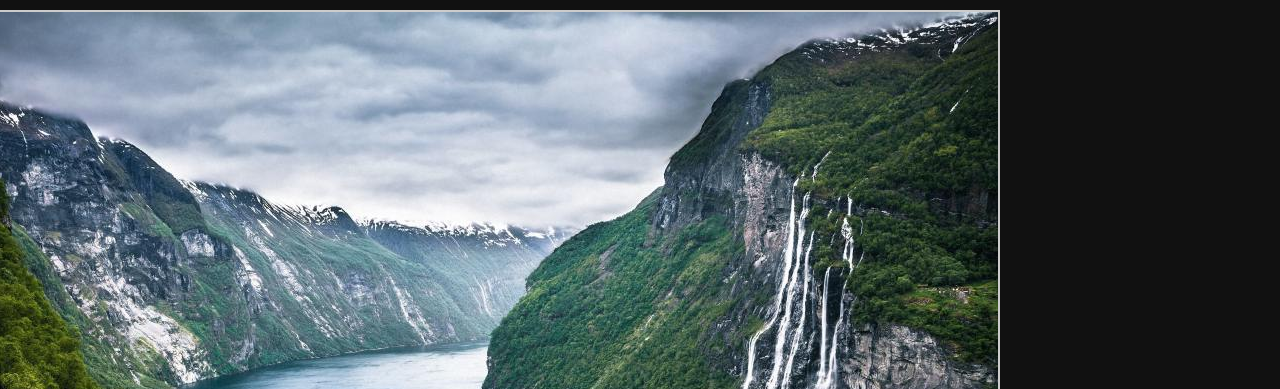
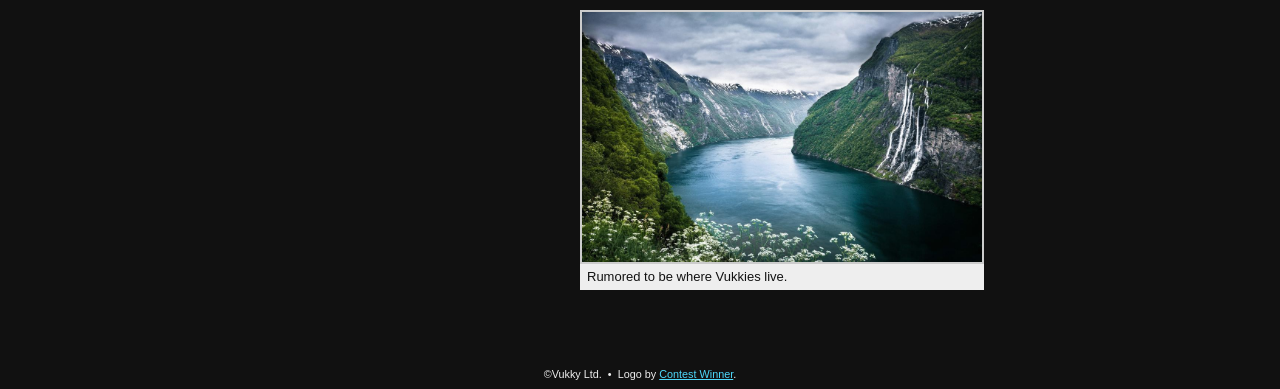
Before and after one commit to LITdevs-archive/vukkypedia, a plain HTML site: page articles/vukkies.html in a window 1280 px wide. Shown: the part 575-964 px from the top of the page. Drawn offline with Linux system fonts and the light colour scheme.

Commit message:
Update vukkies.html

```diff
--- a/articles/vukkies.html
+++ b/articles/vukkies.html
@@ -36,7 +36,7 @@
 				<p style="padding-left:7px">A Vukky.</p>
 			</div>
 			<div style="display:block;max-width: fit-content;background-color: #eeeeee;color: #111111;">
-				<img src="media/vukkies.png" style="float:right;border:2px solid #cccccc;">
+				<img src="media/vukkies.png" style="float:right;border:2px solid #cccccc;max-width: 400px;">
 				<p style="padding-left:7px">Rumored to be where Vukkies live.</p>
 			</div>
 		</div>
```
